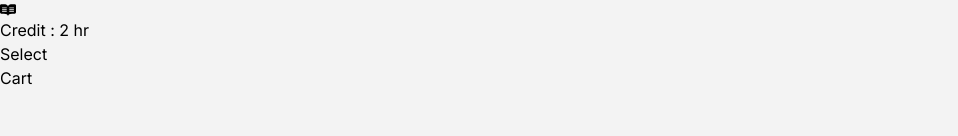
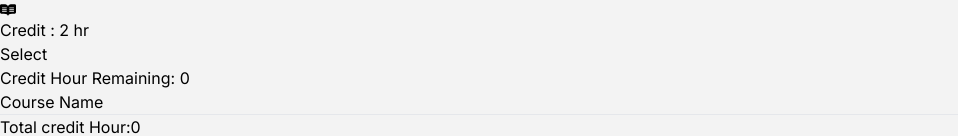
Before and after one commit to PmSaifuzzaman/react-course-registration, a React (Vite) app: page / in a window 1280 px wide. Shown: the part 3882-4018 px from the top of the page, without its empty margins (0-958 px from the left). Before the commit the page ends 3972 px from the top, so only its background shows below. Built offline with nearby package versions, Linux system fonts and the light colour scheme.

Commit message:
Select button functionality (Total credit hour and Remaining credit ) calculaation added

```diff
--- a/src/components/Cart/Cart.jsx
+++ b/src/components/Cart/Cart.jsx
@@ -1,11 +1,12 @@
 import PropTypes from 'prop-types';
 
-const Cart = ({selectedCourses}) => {
+const Cart = ({selectedCourses, totalCreditHour, remainingCreditHour}) => {
     console.log(selectedCourses);
     return (
         <div>
             <div>
-            <h1>Cart</h1>
+                <h3>Credit Hour Remaining: {remainingCreditHour}</h3>
+            <h3>Course Name</h3>
             </div>
             {
                 selectedCourses.map((course) => (
@@ -14,12 +15,18 @@ const Cart = ({selectedCourses}) => {
 
                 ))
             }
+            <hr />
+            <p>Total credit Hour:{totalCreditHour}</p>
         </div>
     );
 };
 
 
 Cart.propTypes = {
-    selectedCourses: PropTypes.object.isRequired
+    selectedCourses: PropTypes.object.isRequired,
+    totalCreditHour: PropTypes.object.isRequired,
+    remainingCreditHour: PropTypes.object.isRequired,
+
+
 };
 export default Cart;
--- a/src/components/Courses/Courses.jsx
+++ b/src/components/Courses/Courses.jsx
@@ -7,6 +7,8 @@ const Courses = () => {
   // useState hook for fetched data
   const [allCourses, setAllCourses] = useState([]);
   const [selectedCourses, setSelectedCourses] = useState([]);
+  const [totalCreditHour, setTotalCreditHour] = useState(0);
+  const [remainingCreditHour, setRemainingCreditHour] = useState(0);
   // useEffect hook for fetching data
   useEffect(() => {
     fetch("./courses.json")
@@ -15,9 +17,28 @@ const Courses = () => {
   }, []);
     // Button click function
     const handleSelectButton = (course) =>{
-        setSelectedCourses([...selectedCourses, course]);
-    }
-    console.log(selectedCourses)
+        const isExists = selectedCourses.find((item) => item.id == course.id);
+
+        let count = course.credit;
+
+        if (isExists){
+            return alert("already enrolled");
+        }else{
+            setSelectedCourses([...selectedCourses, course]);
+
+            selectedCourses.forEach((item) =>{
+                count = count + item.credit;
+            });
+            const remainingCreditHour = 20 - count;
+
+            setTotalCreditHour(count);
+            setRemainingCreditHour(remainingCreditHour);
+
+        }
+
+
+    };
+
   return (
     <div className="max-w-7xl mx-auto flex justify-between">
       <div className="card-container grid grid-cols-1 md:grid-cols-3 gap-4">
@@ -40,7 +61,10 @@ const Courses = () => {
         ))}
       </div>
       <div className="cart">
-        <Cart selectedCourses={selectedCourses}></Cart>
+        <Cart selectedCourses={selectedCourses}
+         totalCreditHour={totalCreditHour}
+         remainingCreditHour={remainingCreditHour}
+         ></Cart>
       </div>
     </div>
   );
```
